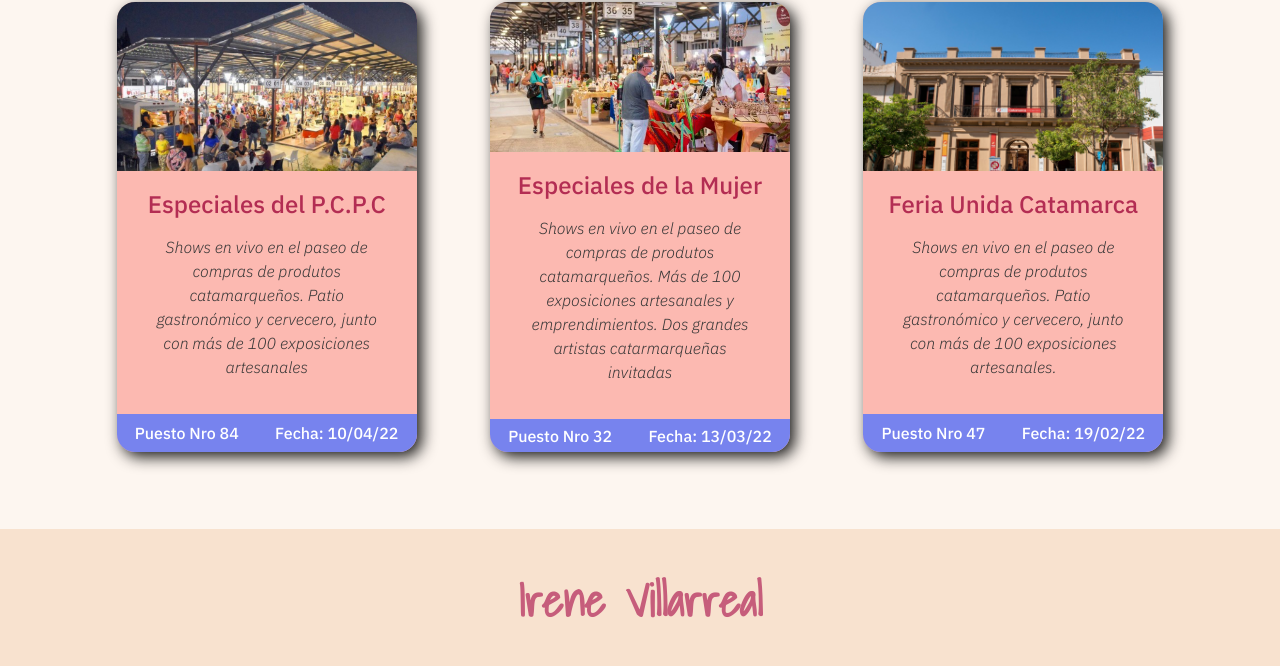
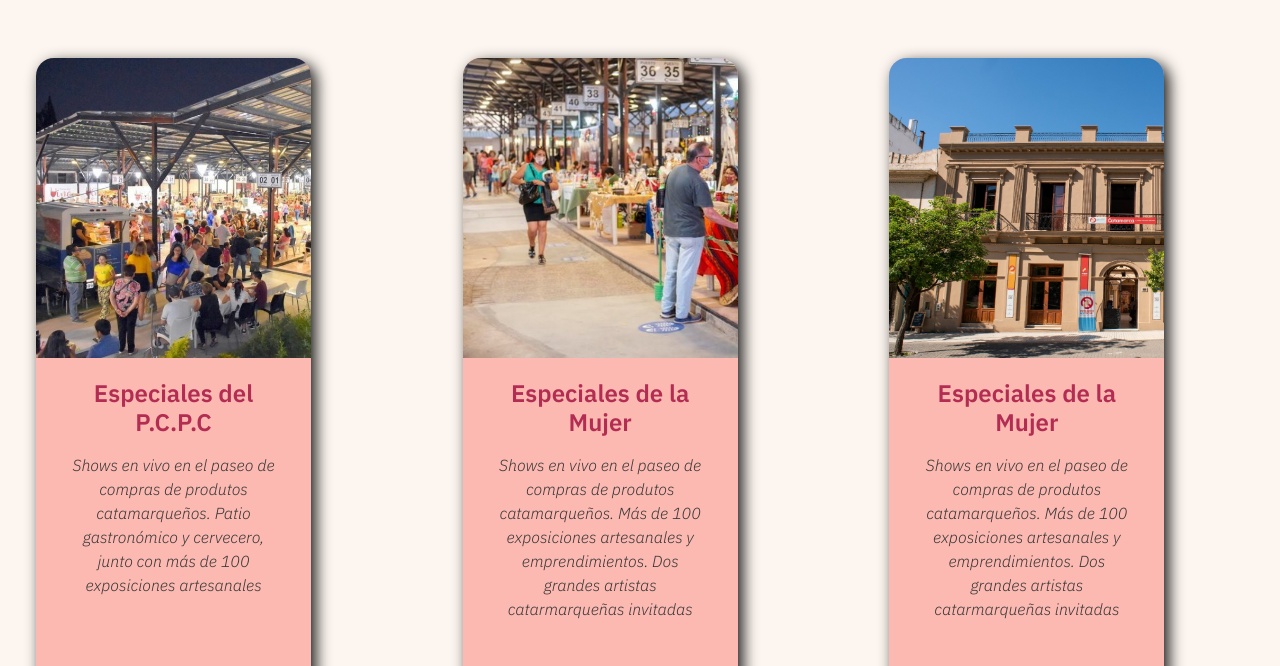
Before and after one commit to TomasVillarreal/tejidos-artesanales, a plain HTML site: page pages/ferias.html in a window 1280 px wide. Shown: the part 168-834 px from the top of the page. Drawn offline with nearby package versions, Linux system fonts and the light colour scheme.

Commit message:
Agregado BS a todo

```diff
--- a/css/style.css
+++ b/css/style.css
@@ -607,22 +607,11 @@ nav ul li:hover{
 /*Fin estilo de productos*/
 
 /*Inicio Estilos Ferias*/
-
-.ferias-container{
-    display: flex;
-    align-items: center;
-    flex-wrap: wrap;
-    justify-content: space-around;
-    margin: 3em 5em 5em 5em;
+#ferias{
+    margin: 0;
 }
 
 .card-feria{
-    display: flex;
-    flex-direction: column;
-    width: 320px;
-    height: 500px;
-    margin-bottom: 1.8em;
-
     border-radius: 18px;
     background-color: #fcb9b1;
     box-shadow: 5px 5px 15px rgba(0,0,0,0.9);
@@ -630,24 +619,22 @@ nav ul li:hover{
 
     transition: 0.5s ease;
     cursor: pointer;
+    border: 0;
+    margin: 0;
 }
 
 .card-feria-text{
-    margin: 1em;
-    height: 100%;
-}
-
-.card-feria-text p{
     font-weight: 300;
     font-style: italic;
     color: #383737;
     margin: 0.7em;
 }
 
-.card-feria-text h3{
+.card-feria-title{
     font-size: 1.3em;
     color: #b32d53;
-    margin: 0;
+    margin: 0.2em;
+    font-weight: 600;
 }
 
 
@@ -665,7 +652,7 @@ nav ul li:hover{
 }
 
 .card-feria:hover{
-    transform: scale(1.1);
+    transform: scale(1.05);
     box-shadow: 5px 5px 15px rgba(0,0,0,0.6);
 }
 
@@ -689,50 +676,33 @@ nav ul li:hover{
     background-image: url(../public/img/feria3.jpg);
 
 }
-#ferias h2{
+.feria-title{
     text-align: center;
     font-size: 1.6em;
     color: #b32d53;
+    font-weight: 600;
+    margin: 1em 0;
 }
 
 
 /*Inicio Media Queries Ferias*/
 
-@media screen and (min-width: 400px) {
-    .card-feria{
-        height: 450px;
-    }
-}
-
 @media screen and (min-width: 425px) {
-    .ferias-container{
-        margin: 3em 5em 3em 5em;
-    }
-
 
     .card-feria-text{
-        margin: 1.2em;
-        height: auto;
-    }
-
-    .card-feria-text p{
         margin: 1em;
     }
 }
 
 @media screen and (min-width: 768px){
-    #ferias h2{
+    .feria-title{
         font-size: 2em;
     }
-    .feria1,.feria2,.feria3{
-        height: 200px;
 
-    }
-
-    .card-feria-text h3{
+    .card-feria-title{
         font-size: 1.5em;
     }
-    .card-feria-text p{
+    .card-feria-text{
         margin: 1em;
     }
 
@@ -740,10 +710,29 @@ nav ul li:hover{
 
 @media screen and (min-width: 1024px){
     .card-feria{
-        width: 300px;
+        width: 275px;
+        height: 100%;
+    }
+    #ferias{
+        margin: 3em auto 3em auto;
     }
 
 }
+
+@media screen and (min-width: 1440px){
+    .card-feria{
+        width: 400px;
+        height: 600px;
+        margin-left: 3em !important;
+    }
+}
+
+@media screen and (min-width: 1800px){
+    .card-feria{
+        margin-left: 6em !important;
+    }
+}
+
 /*Fin Media Queries Ferias*/
 
 /*Fin estilos ferias*/
--- a/pages/ferias.html
+++ b/pages/ferias.html
@@ -46,26 +46,73 @@
     <!-- Inicio Contenido Principal  -->
 
     <main>
-        <article id="ferias">
-            <h2>Eventos en los que me puedes encontrar</h2>
-            <div class="ferias-container">
-
-                <!-- Card de la feria 1 -->
-                <div class="card-feria">
-                    <div class="card-feria-img feria1"></div>
-                    <div class="card-feria-text">
-                        <h3>Especiales del P.C.P.C</h3>
-                        <p>Shows en vivo en el paseo de compras de produtos catamarqueños. Patio gastronómico y cervecero, junto con más de 100 exposiciones artesanales</p>
+        <h2 class="feria-title">Eventos en los que me puedes encontrar</h2>
+        <article id="ferias" class="row row-cols-1 row-cols-md-2 row-cols-lg-3">
+             <!-- Card de la feria 1 -->
+            <div class="col">
+                <div class="card m-4 card-feria text-center">
+                    <div class="feria1"></div>
+                    <div class="card-body">
+                        <h3 class="card-title card-feria-title">Especiales del P.C.P.C</h3>
+                        <p class="card-text card-feria-text">Shows en vivo en el paseo de compras de produtos catamarqueños. Patio gastronómico y cervecero, junto con más de 100 exposiciones artesanales</p>
                     </div>
                     <div class="card-feria-data">
-                        <span class="puesto">Puesto Nro 84</span>
-                        <span class="fecha">Fecha: 10/04/22 </span>
+                        <span class="card-text puesto">Puesto Nro 84</span>
+                        <span class="card-text fecha">Fecha: 10/04/22 </span>
+                    </div>
+                </div>
+            </div>
+            <!-- Card de la feria 2 -->
+            <div class="col">
+                <div class="card m-4 card-feria text-center">
+                    <div class="feria2"></div>
+                    <div class="card-body">
+                        <h3 class="card-title card-feria-title">Especiales de la Mujer</h3>
+                        <p class="card-text card-feria-text">Shows en vivo en el paseo de compras de produtos catamarqueños. Más de 100 exposiciones artesanales y emprendimientos. Dos grandes artistas catarmarqueñas invitadas</p>
+                    </div>
+                    <div class="card-feria-data">
+                        <span class="card-text puesto">Puesto Nro 32</span>
+                        <span class="card-text fecha">Fecha: 13/03/22 </span>
+                    </div>
+                </div>
+            </div>
+            <!-- Card de la feria 3 -->
+            <div class="col">
+                <div class="card m-4 card-feria text-center">
+                    <div class="feria3"></div>
+                    <div class="card-body">
+                        <h3 class="card-title card-feria-title">Especiales de la Mujer</h3>
+                        <p class="card-text card-feria-text">Shows en vivo en el paseo de compras de produtos catamarqueños. Más de 100 exposiciones artesanales y emprendimientos. Dos grandes artistas catarmarqueñas invitadas</p>
+                    </div>
+                    <div class="card-feria-data">
+                        <span class="card-text puesto">Puesto Nro 32</span>
+                        <span class="card-text fecha">Fecha: 13/03/22 </span>
                     </div>
                 </div>
 
+            </div>
+        </article>
+
+        <!-- <article id="ferias">
+            <h2>Eventos en los que me puedes encontrar</h2>
+            <div class="ferias-container"> -->
+
+                <!-- Card de la feria 1 -->
+                <!-- <div class="card-feria">
+                    <div class="card-feria-img feria1"></div>
+                    <div class="card-feria-text">
+                        <h3>Feria Unida Catamarca</h3>
+                        <p>Shows en vivo en el paseo de compras de produtos catamarqueños. Patio gastronómico y cervecero, junto con más de 100 exposiciones artesanales.</p>
+                    </div>
+                    <div class="card-feria-data">
+                        <span class="puesto">Puesto Nro 47</span>
+                        <span class="fecha">Fecha: 19/02/22 </span>
+                    </div>
+                </div> -->
+
                 <!-- Card de la feria 2 -->
 
-                <div class="card-feria">
+                <!-- <div class="card-feria">
                     <div class="card-feria-img feria2"></div>
                     <div class="card-feria-text">
                         <h3>Especiales de la Mujer</h3>
@@ -75,11 +122,11 @@
                         <span class="puesto">Puesto Nro 32</span>
                         <span class="fecha">Fecha: 13/03/22 </span>
                     </div>
-                </div>
+                </div> -->
 
                 <!-- Card de la feria 3 -->
 
-                <div class="card-feria">
+                <!-- <div class="card-feria">
                     <div class="card-feria-img feria3"></div>
                     <div class="card-feria-text">
                         <h3>Feria Unida Catamarca</h3>
@@ -93,7 +140,7 @@
 
 
             </div>
-        </article>
+        </article> -->
     </main>
 
     <!-- Fin Contenido Principal  -->
```
